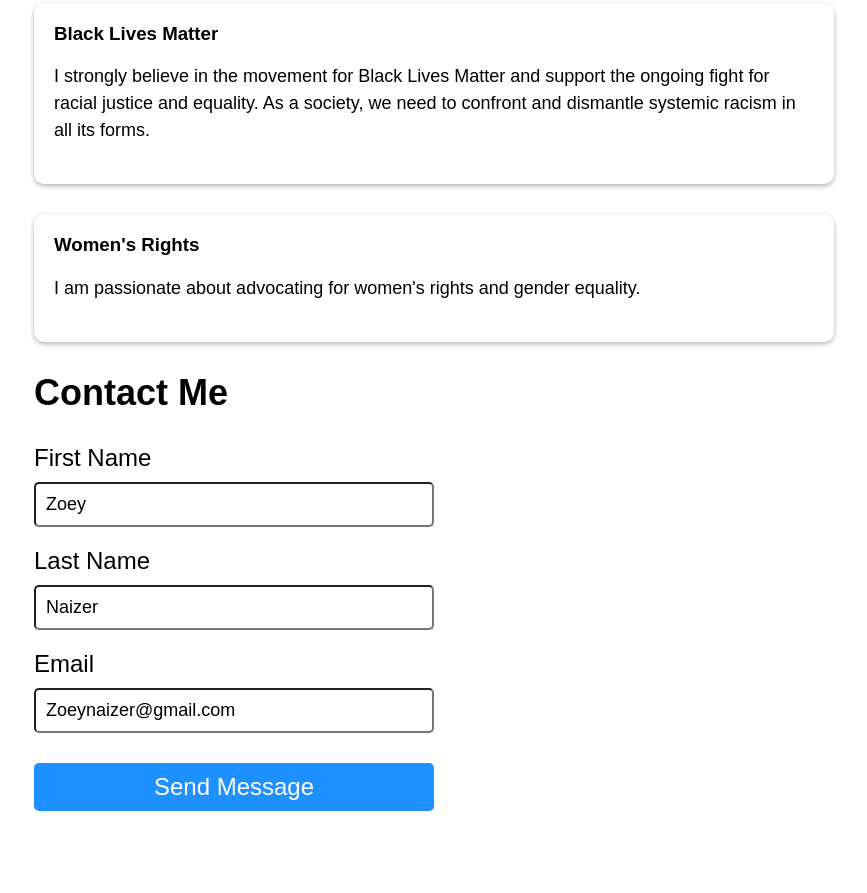
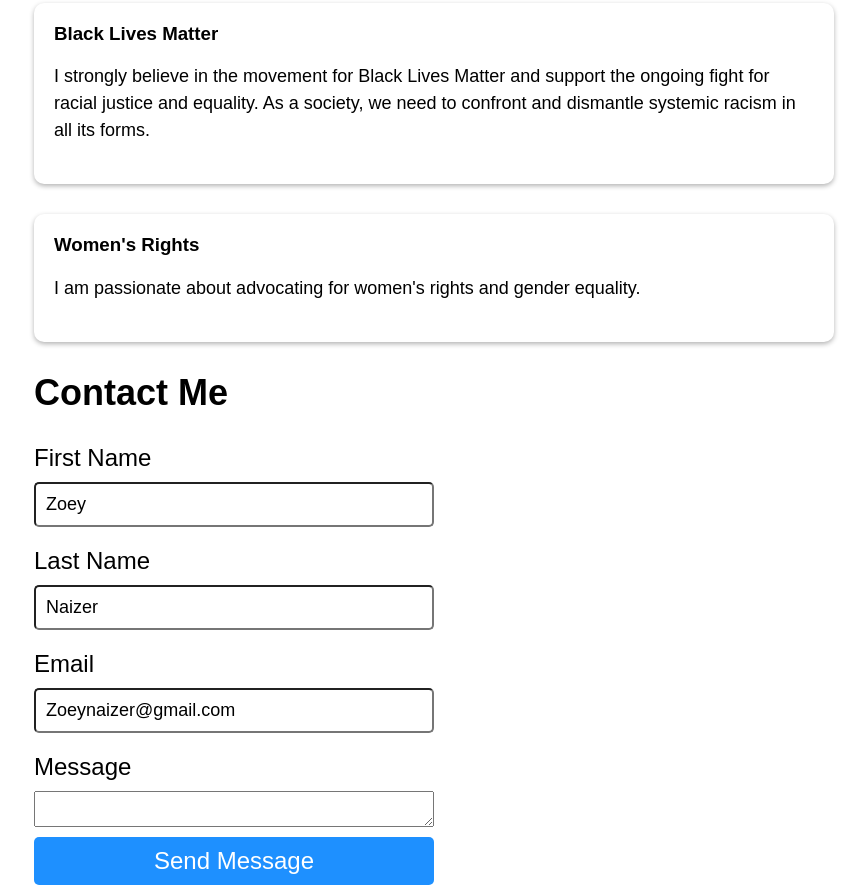
Before and after one commit to AstraLotus/MyBio-Assignment, a plain HTML site: page index.html in a window 1280 px wide. Shown: the part 2695-3588 px from the top of the page, without its empty margins (206-1073 px from the left). Before the commit the page ends 3514 px from the top, so only its background shows below. Drawn offline with Linux system fonts and the light colour scheme.

Commit message:
Update index.html

```diff
--- a/index.html
+++ b/index.html
@@ -53,6 +53,8 @@
       <input type="text" id="lastname" name="lastname" value="Naizer" required>
       <label for="email">Email</label>
       <input type="email" id="email" name="email" value="Zoeynaizer@gmail.com" required>
+        <label for="message">Message</label>
+    <textarea id="message" name="message" required></textarea>
       <button type="submit">Send Message</button>
     </form>
   </div>
```
